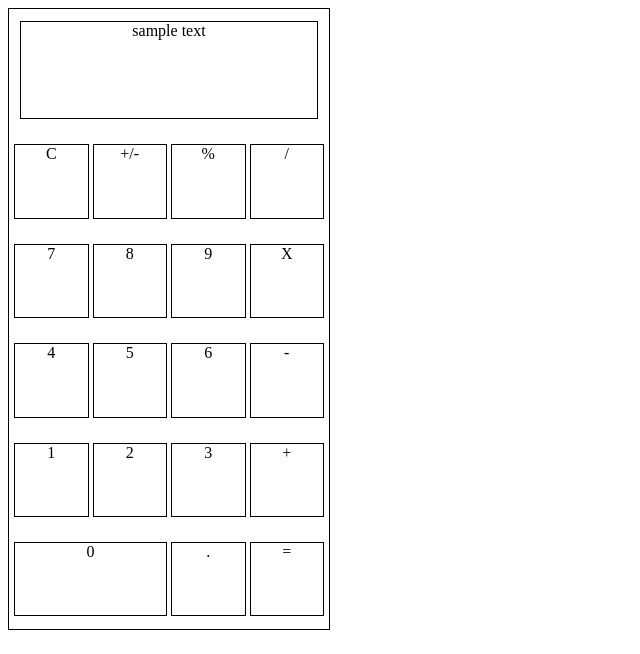
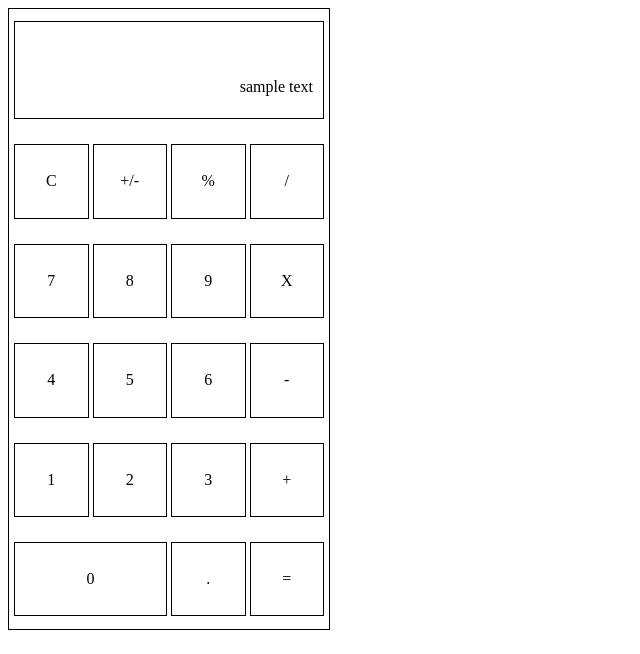
Before and after one commit to keenymcg/Odin_Calculator, a plain HTML site: page index.html in a window 1280 px wide. Shown: the whole page, without its empty margins (0-640 px from the left). Drawn offline with Linux system fonts and the light colour scheme.

```diff
--- a/main.js
+++ b/main.js
@@ -62,9 +62,3 @@ function numClick(value) { // might need to store this function inside the num1
 };
 
 console.log(numClick("2"));
-
-/*  HTML TODO
-
-
-
-*/
--- a/styles.css
+++ b/styles.css
@@ -16,13 +16,17 @@ body {
 
 #display {
     height: 96px;
-    width: 296px;
+    line-height: 130px;
+    width: 298px;
     margin: 2px;
+    padding-right: 10px;
     border: black 1px solid;
+    text-align: right;
 }
 
 .normalBtn {
     height: 72.5px;
+    line-height: 72.5px;
     width: 72.5px;
     border: black 1px solid;
     margin: 2px;
@@ -30,7 +34,9 @@ body {
 
 #zero {
     height: 72.5px;
+    line-height: 72.5px;
     width: 151px;
     margin: 2px;
     border: black 1px solid;
+
 }
```
